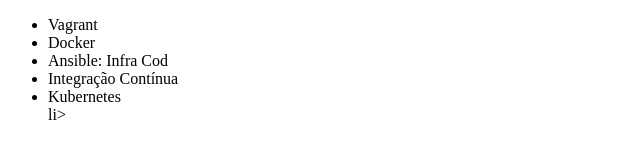
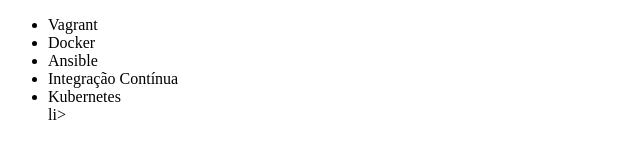
Before and after one commit to mvsf1/alura-git, a plain HTML site: page index.html in a window 1280 px wide. Shown: the full height of the page, 0-640 px from the left. Drawn offline with Linux system fonts and the light colour scheme.

Commit message:
Revert "Mudando nome de curso ansible"
This reverts commit 0897d3363d26acb97955a8ef7fdf238a4342a9f3.

```diff
--- a/index.html
+++ b/index.html
@@ -8,7 +8,7 @@
     <ul>
         <li>Vagrant</li>
         <li>Docker</li>
-        <li>Ansible: Infra Cod</li>
+        <li>Ansible</li>
         <li>Integração Contínua</li>
         <li>Kubernetes</li>li>
     </ul>
```
